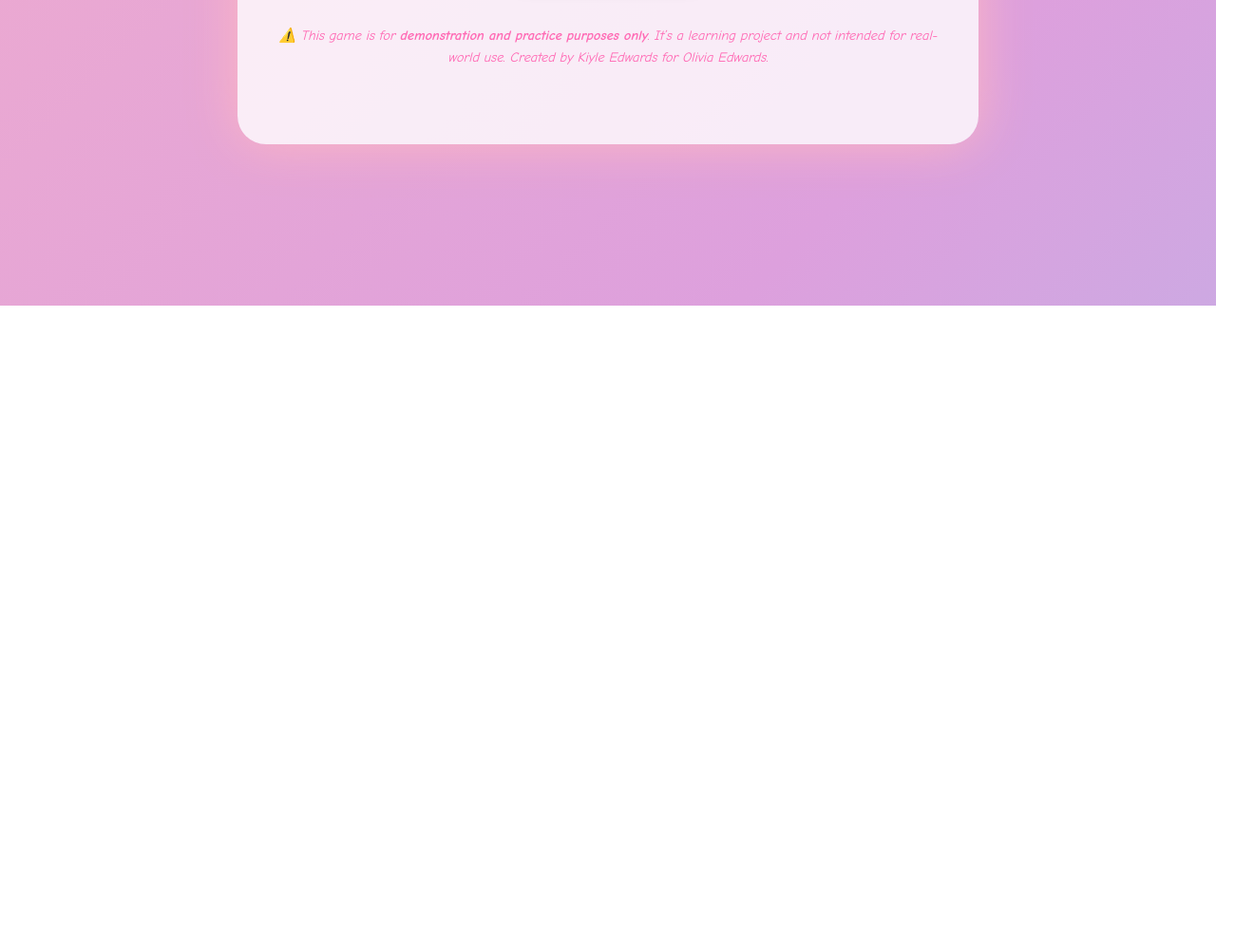
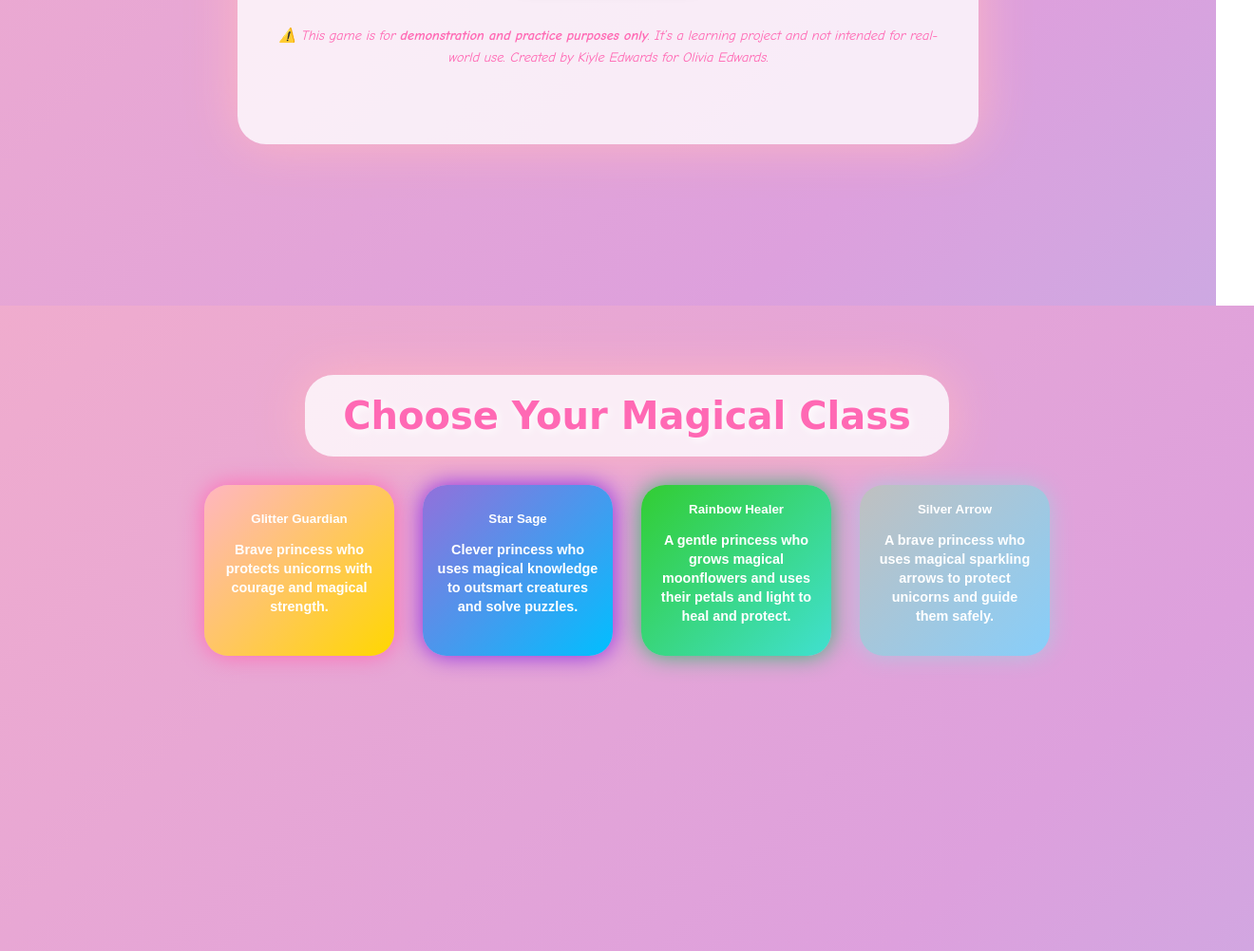
Before and after one commit to Kiyle91/RPG_Unicorn_Game, a plain HTML site: page pages/index.html in a window 1280 px wide. Shown: the part 478-1480 px from the top of the page at 95% size, 1320 px wide, since content can reach past the window. Before the commit the page ends 800 px from the top, so only its background shows below. Drawn offline with Linux system fonts and the light colour scheme; a web font is replaced by a local one.

Commit message:
stable point, class screen

```diff
--- /dev/null
+++ b/css/class.css
@@ -0,0 +1,156 @@
+/* ==============================
+   CLASS SELECTION PAGE
+   ============================== */
+#class-selection-page {
+  display: flex;
+  flex-direction: column;
+  align-items: center;
+  justify-content: flex-start;
+  height: 100vh;
+  width: 100vw;
+  padding: 40px 20px;
+  font-family: 'Princess Sofia', cursive;
+  color: #fff;
+  text-align: center;
+  background: linear-gradient(135deg, #ffb6c1, #dda0dd, #87cefa, #fffacd);
+  background-size: 400% 400%;
+  animation: rainbowBG 5s ease infinite;
+  overflow-y: auto;
+
+
+
+}
+
+/* Page Title */
+#class-selection-page .page-title {
+  font-size: 3.5rem;
+  font-weight: 900;
+  color: #ff69b4;
+  text-shadow: 2px 2px 10px #fff;
+  margin-bottom: 50px;
+  animation: sparkle 2s infinite alternate;
+  background: rgba(255, 255, 255, 0.8);
+  border-radius: 30px;
+  padding: 20px 40px;
+  box-shadow: 0 0 30px rgba(255, 182, 193, 0.8);
+  display: inline-block;
+}
+
+/* Class Options Container */
+.class-options {
+  display: flex;
+  flex-wrap: wrap;
+  justify-content: center;
+  gap: 30px;
+  width: 100%;
+  max-width: 1200px;
+}
+
+/* ------------------ Individual Class Buttons ------------------ */
+.class-btn {
+  position: relative;
+  border: none;
+  border-radius: 25px;
+  width: 250px;
+  min-height: 200px;
+  padding: 20px;
+  cursor: pointer;
+  transition: transform 0.3s, box-shadow 0.3s, background 0.3s;
+  display: flex;
+  flex-direction: column;
+  justify-content: center;
+  align-items: center;
+  color: #fff;
+  font-weight: bold;
+  text-align: center;
+}
+
+/* Glitter Guardian - Pink/Gold */
+.class-btn[data-class="Glitter Guardian"] {
+  background: linear-gradient(135deg, #ffb6c1, #ffd700);
+  box-shadow: 0 0 25px #ff69b4;
+}
+
+/* Star Sage - Purple/Blue */
+.class-btn[data-class="Star Sage"] {
+  background: linear-gradient(135deg, #9370db, #00bfff);
+  box-shadow: 0 0 25px #8a2be2;
+}
+
+/* Rainbow Healer - Green/Teal */
+.class-btn[data-class="Moonflower Healer"] {
+  background: linear-gradient(135deg, #32cd32, #40e0d0);
+  box-shadow: 0 0 25px #3cb371;
+}
+
+/* Silver Arrow - Silver/Light Blue */
+.class-btn[data-class="Silver Arrow"] {
+  background: linear-gradient(135deg, #c0c0c0, #87cefa);
+  box-shadow: 0 0 25px #b0c4de;
+}
+
+/* Hover effect for all buttons */
+.class-btn:hover {
+  transform: scale(1.1) rotate(-2deg);
+  box-shadow: 0 0 40px rgba(255, 255, 255, 0.9);
+  background-blend-mode: lighten;
+}
+
+/* Class Description */
+.class-btn .class-desc {
+  font-size: 1rem;
+  margin-top: 15px;
+  color: #fff;
+  line-height: 1.4;
+}
+
+/* Responsive */
+@media (max-width: 1280px) {
+  #class-selection-page .page-title {
+    font-size: 2.5rem;
+    margin-bottom: 30px;
+  }
+
+  .class-btn {
+    width: 200px;
+    min-height: 180px;
+    padding: 15px;
+  }
+
+  .class-btn .class-desc {
+    font-size: 0.9rem;
+  }
+}
+
+@media (max-width: 768px) {
+  #class-selection-page {
+    padding: 30px 10px;
+  }
+
+  .class-options {
+    gap: 20px;
+  }
+
+  .class-btn {
+    width: 180px;
+    min-height: 160px;
+    padding: 12px;
+  }
+}
+
+@media (max-width: 480px) {
+  #class-selection-page .page-title {
+    font-size: 2rem;
+    margin-bottom: 20px;
+  }
+
+  .class-btn {
+    width: 150px;
+    min-height: 140px;
+    padding: 10px;
+  }
+
+  .class-btn .class-desc {
+    font-size: 0.8rem;
+  }
+}
--- a/pages/index.html
+++ b/pages/index.html
@@ -11,6 +11,7 @@
   <!-- Main Stylesheet -->
   <link rel="stylesheet" href="../css/main.css">
   <link rel="stylesheet" href="../css/naming.css">
+  <link rel="stylesheet" href="../css/class.css">
 
 
 </head>
@@ -65,13 +66,33 @@
   <!-- ==========================
        CLASS SELECTION PAGE
        ========================== -->
-  <section id="class-page" class="screen">
-    <h2>Choose Your Class</h2>
-    <button class="class-btn" data-class="Warrior">Warrior</button>
-    <button class="class-btn" data-class="Mage">Mage</button>
-    <button class="class-btn" data-class="Healer">Healer</button>
-    <button id="class-confirm-btn">Confirm</button>
-  </section>
+  <section id="class-selection-page" class="screen">
+  <h2 class="page-title">Choose Your Magical Class</h2>
+
+  <div class="class-options">
+    <button class="class-btn" data-class="Glitter Guardian">
+      Glitter Guardian
+      <p class="class-desc">Brave princess who protects unicorns with courage and magical strength.</p>
+    </button>
+
+    <button class="class-btn" data-class="Star Sage">
+      Star Sage
+      <p class="class-desc">Clever princess who uses magical knowledge to outsmart creatures and solve puzzles.</p>
+    </button>
+
+    <button class="class-btn" data-class="Moonflower Healer">
+      Rainbow Healer
+      <p class="class-desc">A gentle princess who grows magical moonflowers and uses their petals and light to heal and protect.</p>
+    </button>
+
+    <button class="class-btn" data-class="Silver Arrow">
+        Silver Arrow
+        <p class="class-desc">A brave princess who uses magical sparkling arrows to protect unicorns and guide them safely.</p>
+    </button>
+  </div>
+
+</section>
+
 
   <!-- ==========================
        DIFFICULTY PAGE
```
